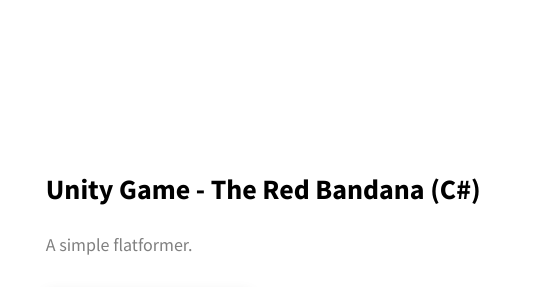
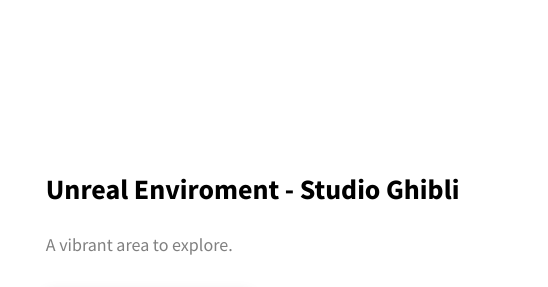
Before and after one commit to Benji1155/MaxPresley, a website: page index.html in a window 1280 px wide. Shown: the part 3639-3926 px from the top of the page, 732-1280 px from the left. Drawn offline with Linux system fonts and the light colour scheme.

Commit message:
Update index.html

```diff
--- a/index.html
+++ b/index.html
@@ -257,9 +257,9 @@
               />
             </div>
             <div class="projects__row-content">
-              <h3 class="projects__row-content-title">Unity Game - The Red Bandana (C#)</h3>
+                <h3 class="projects__row-content-title">Unreal Enviroment - Studio Ghibli</h3>
               <p class="projects__row-content-desc">
-                A simple flatformer.
+                A vibrant area to explore.
               </p>
               <a
                 href="./project-3.html"
```
